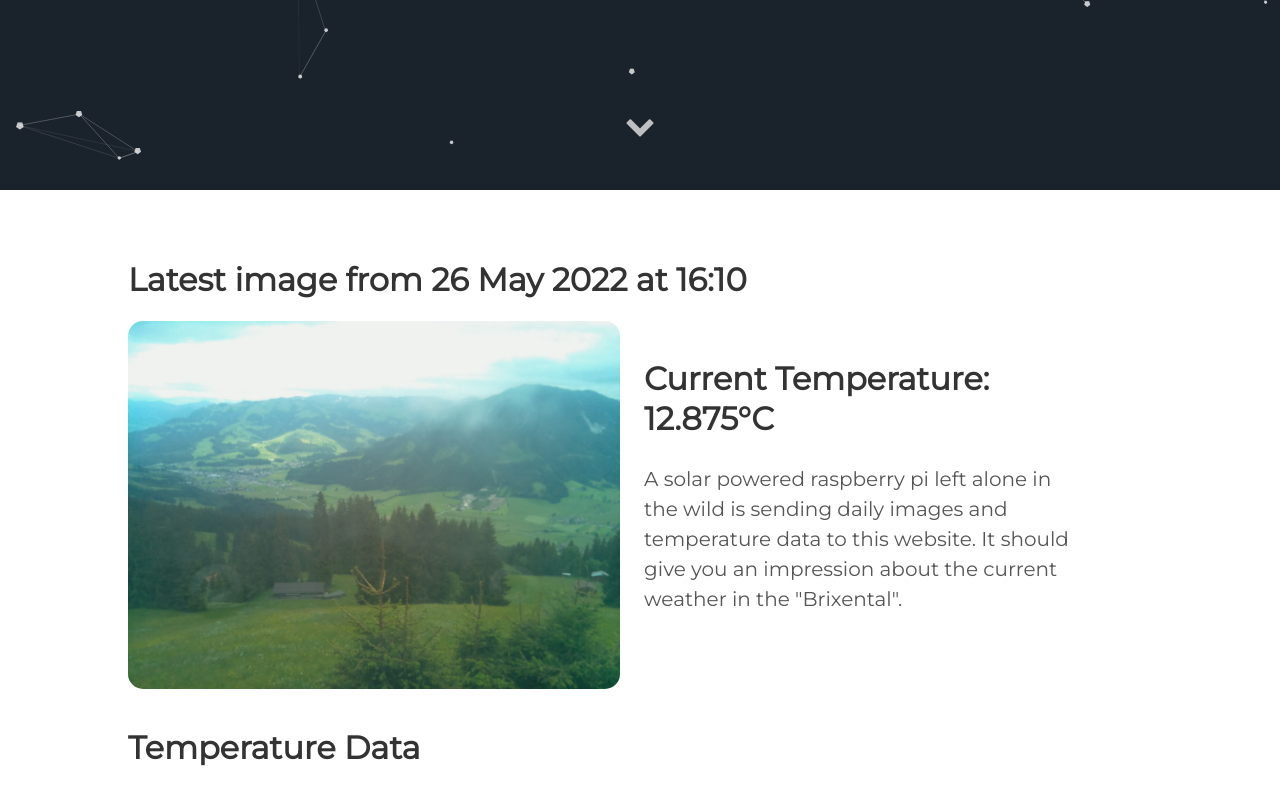
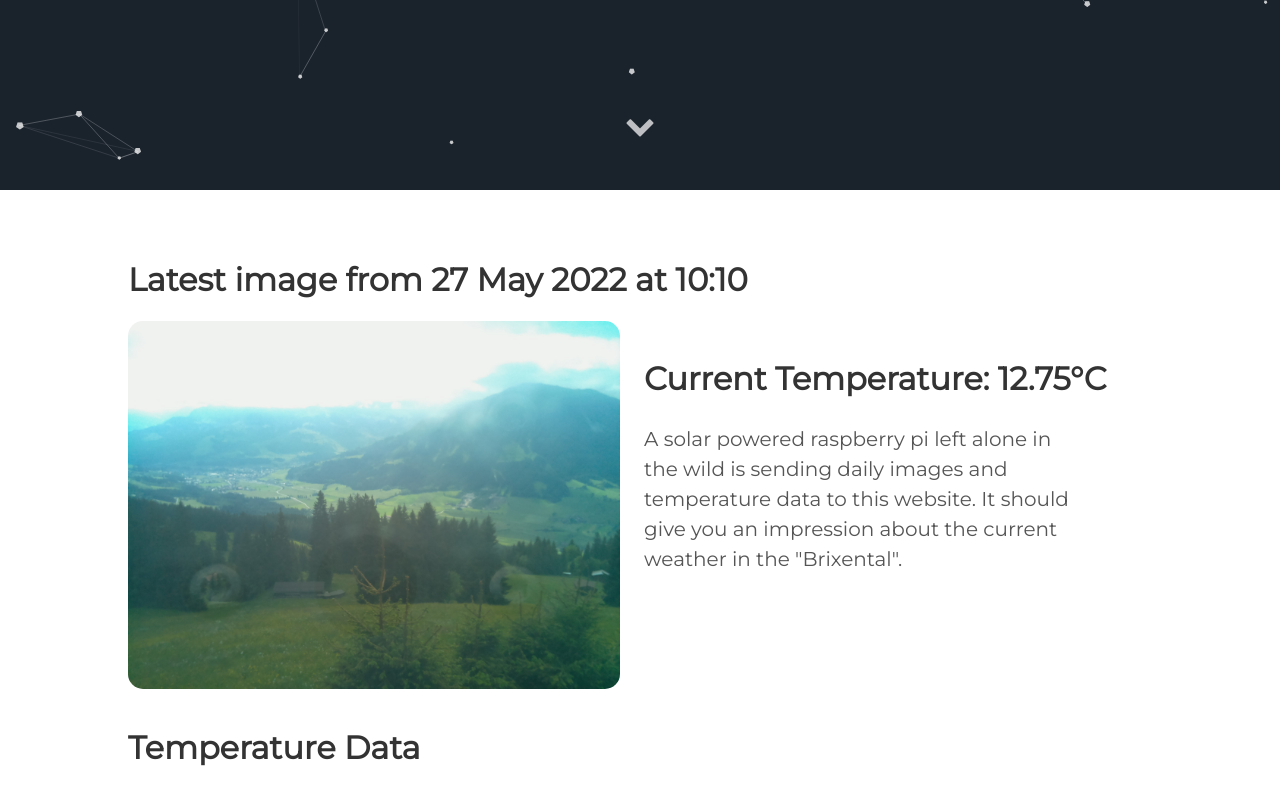
Before and after one commit to vektorious/vektorious.github.io, a Jekyll site: the page built from resources/huette.md, in a window 1280 px wide and 900 px high, scrolled down 710 px. Shown: the top 805 px of the window. Built offline with Jekyll 4.4.1, drawn with Linux system fonts in a browser that asks for light colours.

Commit message:
I'm a bot beep boop

```diff
--- a/resources/huette.md
+++ b/resources/huette.md
@@ -6,13 +6,13 @@ image: '/assets/img/'
 description: 'Live image from the Austrian alps'
 twitter_text: ' '
 ---
-## Latest image from 26 May 2022 at 16:10
+## Latest image from 27 May 2022 at 10:10
 <div class="huette">
   <div class="huette-image">
     <img src="{{ "/assets/img/huette.jpg" | prepend: site.baseurl }}">
   </div>
   <div class="huette-text">
-        <h2>Current Temperature: 12.875°C</h2>
+        <h2>Current Temperature: 12.75°C</h2>
         <p>A solar powered raspberry pi left alone in the wild is sending daily images and temperature data to this website. It should give you an impression about the current weather in the "Brixental".</p>
 
   </div>
```
Also changed, not shown: rpi-script/2022-05-27_100921.txt (renamed from rpi-script/2022-05-26_160921.txt, +5 -5 lines), rpi-script/huette.md (+2 -2 lines), assets/img/huette.jpg, assets/img/temp_plot.png, rpi-script/temp_plot.png, 1 other file.
